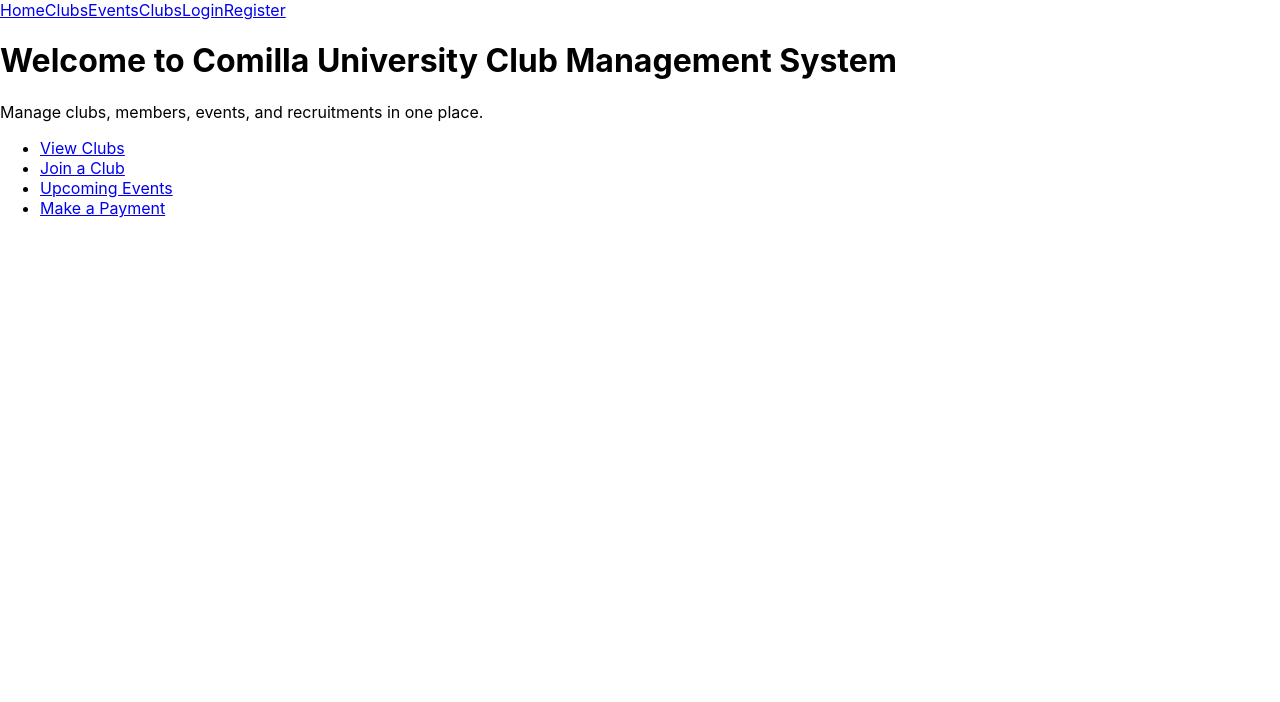
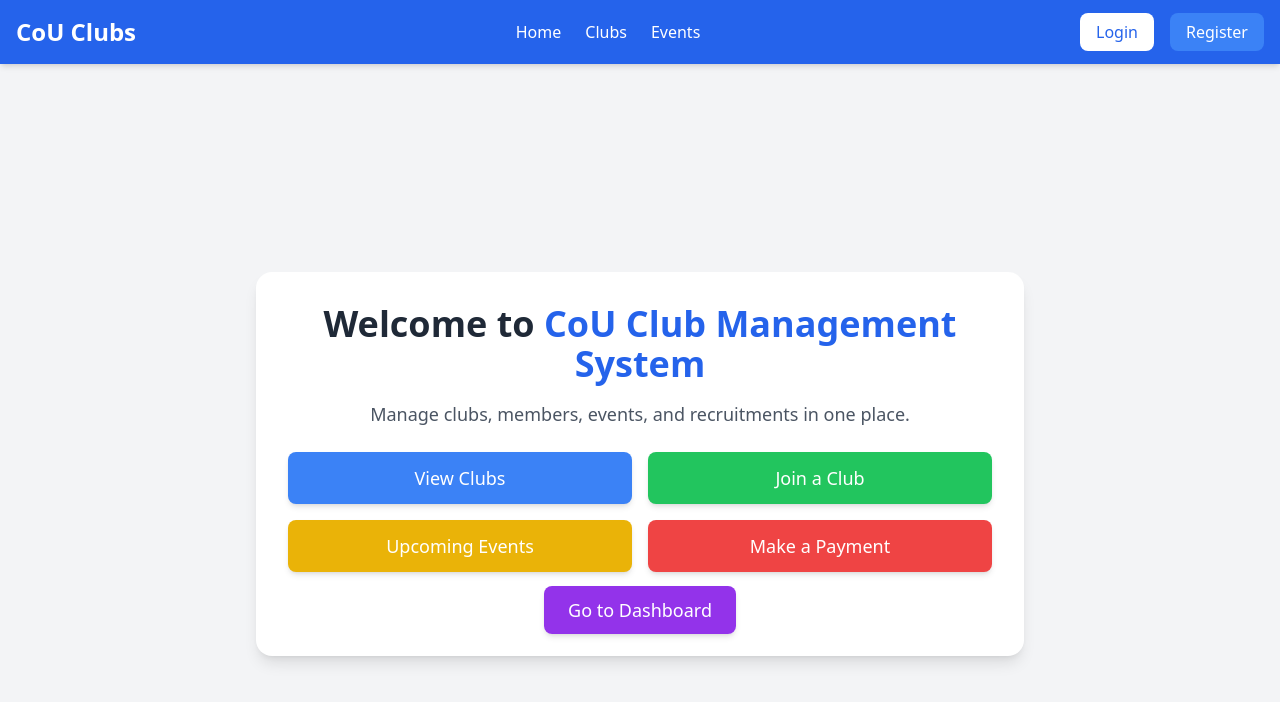
Before and after one commit to mehrab-shakib/CoUCMS, a React (Create React App) app in the folder frontend/: page / in a window 1280 px wide. Shown: the top 702 px of the page. Built offline with nearby package versions, Linux system fonts and the light colour scheme.

Commit message:
Applied basic tawilwind to all pages

```diff
--- a/frontend/package.json
+++ b/frontend/package.json
@@ -38,5 +38,8 @@
       "last 1 firefox version",
       "last 1 safari version"
     ]
+  },
+  "devDependencies": {
+    "tailwindcss": "^3.4.17"
   }
 }
--- a/frontend/src/components/Navbar.js
+++ b/frontend/src/components/Navbar.js
@@ -6,23 +6,46 @@
     const { user, logout } = useContext(AuthContext);
 
     return (
-        <nav>
-            <Link to="/">Home</Link>
-            <Link to="/clubs">Clubs</Link>
-            <Link to="/events">Events</Link>
-            <Link to="/clubs">Clubs</Link>
+        <nav className="bg-blue-600 text-white py-4 shadow-md">
+            <div className="container mx-auto flex justify-between items-center px-4">
+                {/* Logo */}
+                <Link to="/" className="text-2xl font-bold">
+                    CoU Clubs
+                </Link>
 
+                {/* Navigation Links */}
+                <div className="hidden md:flex space-x-6">
+                    <Link to="/" className="hover:text-gray-300 transition">Home</Link>
+                    <Link to="/clubs" className="hover:text-gray-300 transition">Clubs</Link>
+                    <Link to="/events" className="hover:text-gray-300 transition">Events</Link>
+                </div>
+
+                {/* Auth Links */}
+                <div className="space-x-4">
                     {user ? (
                         <>
-                    <Link to="/dashboard">Dashboard</Link>
-                    <button onClick={logout}>Logout</button>
+                            <Link to="/dashboard" className="px-4 py-2 bg-white text-blue-600 rounded-lg hover:bg-gray-100 transition">
+                                Dashboard
+                            </Link>
+                            <button
+                                onClick={logout}
+                                className="px-4 py-2 bg-red-500 hover:bg-red-600 rounded-lg transition"
+                            >
+                                Logout
+                            </button>
                         </>
                     ) : (
                         <>
-                    <Link to="/login">Login</Link>
-                    <Link to="/register">Register</Link>
+                            <Link to="/login" className="px-4 py-2 bg-white text-blue-600 rounded-lg hover:bg-gray-100 transition">
+                                Login
+                            </Link>
+                            <Link to="/register" className="px-4 py-2 bg-blue-500 hover:bg-blue-700 rounded-lg transition">
+                                Register
+                            </Link>
                         </>
                     )}
+                </div>
+            </div>
         </nav>
     );
 };
--- a/frontend/src/index.css
+++ b/frontend/src/index.css
@@ -1,13 +1,8 @@
+@tailwind base;
+@tailwind components;
+@tailwind utilities;
+
+/* Custom global styles */
 body {
-  margin: 0;
-  font-family: -apple-system, BlinkMacSystemFont, 'Segoe UI', 'Roboto', 'Oxygen',
-    'Ubuntu', 'Cantarell', 'Fira Sans', 'Droid Sans', 'Helvetica Neue',
-    sans-serif;
-  -webkit-font-smoothing: antialiased;
-  -moz-osx-font-smoothing: grayscale;
+    @apply bg-gray-100 text-gray-900 font-sans;
 }
-
-code {
-  font-family: source-code-pro, Menlo, Monaco, Consolas, 'Courier New',
-    monospace;
-}
--- a/frontend/src/pages/Events.js
+++ b/frontend/src/pages/Events.js
@@ -1,31 +1,20 @@
-import { useState, useEffect } from "react";
-import axios from "axios";
-
 const Events = () => {
-    const [events, setEvents] = useState([]);
-
-    useEffect(() => {
-        axios.get("http://localhost:5000/api/events")
-            .then(response => setEvents(response.data))
-            .catch(error => console.error("Error fetching events:", error));
-    }, []);
+    const events = [
+        { title: "Hackathon 2024", date: "March 15, 2024" },
+        { title: "Cultural Fest", date: "April 20, 2024" },
+    ];
 
     return (
-        <div>
-            <h2>Upcoming Events</h2>
-            {events.length > 0 ? (
-                <ul>
-                    {events.map(event => (
-                        <li key={event.id}>
-                            <h3>{event.name}</h3>
-                            <p>Date: {event.date}</p>
-                            <p>Venue: {event.venue}</p>
-                        </li>
-                    ))}
-                </ul>
-            ) : (
-                <p>No upcoming events.</p>
-            )}
+        <div className="min-h-screen flex flex-col items-center p-6">
+            <h2 className="text-3xl font-bold text-yellow-600 mb-6">Upcoming Events</h2>
+            <div className="w-full max-w-2xl">
+                {events.map((event, index) => (
+                    <div key={index} className="bg-white shadow-md rounded-lg p-4 mb-4">
+                        <h3 className="text-xl font-semibold text-gray-800">{event.title}</h3>
+                        <p className="text-gray-600">{event.date}</p>
+                    </div>
+                ))}
+            </div>
         </div>
     );
 };
--- a/frontend/src/pages/Home.js
+++ b/frontend/src/pages/Home.js
@@ -2,18 +2,36 @@
 
 const Home = () => {
     return (
-        <div>
-            <h1>Welcome to Comilla University Club Management System</h1>
-            <p>Manage clubs, members, events, and recruitments in one place.</p>
+        <div className="min-h-screen flex flex-col justify-center items-center p-6">
+            <div className="max-w-3xl bg-white shadow-lg rounded-2xl p-8 text-center">
+                <h1 className="text-4xl font-bold text-gray-800 mb-4">
+                    Welcome to <span className="text-blue-600">CoU Club Management System</span>
+                </h1>
+                <p className="text-lg text-gray-600 mb-6">
+                    Manage clubs, members, events, and recruitments in one place.
+                </p>
 
-            <nav>
-                <ul>
-                    <li><Link to="/clubs">View Clubs</Link></li>
-                    <li><Link to="/recruitment">Join a Club</Link></li>
-                    <li><Link to="/events">Upcoming Events</Link></li>
-                    <li><Link to="/payments">Make a Payment</Link></li>
-                </ul>
-            </nav>
+                <nav className="grid grid-cols-2 gap-4">
+                    <Link to="/clubs" className="bg-blue-500 hover:bg-blue-600 text-white py-3 px-6 rounded-lg text-lg shadow-md transition">
+                        View Clubs
+                    </Link>
+                    <Link to="/recruitment" className="bg-green-500 hover:bg-green-600 text-white py-3 px-6 rounded-lg text-lg shadow-md transition">
+                        Join a Club
+                    </Link>
+                    <Link to="/events" className="bg-yellow-500 hover:bg-yellow-600 text-white py-3 px-6 rounded-lg text-lg shadow-md transition">
+                        Upcoming Events
+                    </Link>
+                    <Link to="/payments" className="bg-red-500 hover:bg-red-600 text-white py-3 px-6 rounded-lg text-lg shadow-md transition">
+                        Make a Payment
+                    </Link>
+                </nav>
+
+                <div className="mt-6">
+                    <Link to="/dashboard" className="bg-purple-600 hover:bg-purple-700 text-white py-3 px-6 rounded-lg text-lg shadow-md transition">
+                        Go to Dashboard
+                    </Link>
+                </div>
+            </div>
         </div>
     );
 };
--- a/frontend/src/pages/Payments.js
+++ b/frontend/src/pages/Payments.js
@@ -1,25 +1,12 @@
-import { useState } from "react";
-import axios from "axios";
-
 const Payments = () => {
-    const [amount, setAmount] = useState("");
-    const [message, setMessage] = useState("");
-
-    const handlePayment = (e) => {
-        e.preventDefault();
-        axios.post("http://localhost:5000/api/payments", { amount })
-            .then(response => setMessage("Payment successful!"))
-            .catch(error => setMessage("Payment failed."));
-    };
-
     return (
-        <div>
-            <h2>Make a Payment</h2>
-            <form onSubmit={handlePayment}>
-                <input type="number" placeholder="Enter amount" value={amount} onChange={(e) => setAmount(e.target.value)} required />
-                <button type="submit">Pay Now</button>
-            </form>
-            {message && <p>{message}</p>}
+        <div className="min-h-screen flex flex-col justify-center items-center p-6">
+            <div className="bg-white shadow-lg rounded-lg p-8 w-96">
+                <h2 className="text-3xl font-bold text-red-600 mb-6">Online Payment</h2>
+                <button className="w-full bg-red-500 hover:bg-red-600 text-white py-3 rounded-lg text-lg transition">
+                    Pay Now
+                </button>
+            </div>
         </div>
     );
 };
--- a/frontend/src/pages/Recruitment.js
+++ b/frontend/src/pages/Recruitment.js
@@ -1,39 +1,38 @@
-import { useState, useEffect } from "react";
-import axios from "axios";
+import { useState } from "react";
 
 const Recruitment = () => {
-    const [clubs, setClubs] = useState([]);
-    const [clubId, setClubId] = useState("");
-    const [reason, setReason] = useState("");
-    const [message, setMessage] = useState("");
+    const [name, setName] = useState("");
+    const [email, setEmail] = useState("");
 
-    useEffect(() => {
-        axios.get("http://localhost:5000/api/clubs")
-            .then(response => setClubs(response.data))
-            .catch(error => console.error("Error fetching clubs:", error));
-    }, []);
-
-    const handleApply = (e) => {
+    const handleSubmit = (e) => {
         e.preventDefault();
-        axios.post("http://localhost:5000/api/recruitment/apply", { club_id: clubId, reason })
-            .then(response => setMessage(response.data.message))
-            .catch(error => setMessage("Failed to apply"));
+        alert("Application Submitted!");
     };
 
     return (
-        <div>
-            <h2>Apply for Club Membership</h2>
-            <form onSubmit={handleApply}>
-                <select value={clubId} onChange={(e) => setClubId(e.target.value)} required>
-                    <option value="">Select a Club</option>
-                    {clubs.map(club => (
-                        <option key={club.id} value={club.id}>{club.name}</option>
-                    ))}
-                </select>
-                <textarea placeholder="Why do you want to join?" value={reason} onChange={(e) => setReason(e.target.value)} required />
-                <button type="submit">Apply</button>
-            </form>
-            {message && <p>{message}</p>}
+        <div className="min-h-screen flex flex-col justify-center items-center p-6">
+            <div className="bg-white shadow-lg rounded-lg p-8 w-96">
+                <h2 className="text-3xl font-bold text-green-600 mb-6">Join a Club</h2>
+                <form onSubmit={handleSubmit} className="space-y-4">
+                    <input
+                        type="text"
+                        placeholder="Full Name"
+                        className="w-full border rounded-lg px-4 py-2"
+                        value={name}
+                        onChange={(e) => setName(e.target.value)}
+                    />
+                    <input
+                        type="email"
+                        placeholder="Email"
+                        className="w-full border rounded-lg px-4 py-2"
+                        value={email}
+                        onChange={(e) => setEmail(e.target.value)}
+                    />
+                    <button type="submit" className="w-full bg-green-500 hover:bg-green-600 text-white py-2 rounded-lg transition">
+                        Apply Now
+                    </button>
+                </form>
+            </div>
         </div>
     );
 };
--- a/frontend/src/pages/Register.js
+++ b/frontend/src/pages/Register.js
@@ -1,10 +1,12 @@
 import { useState } from "react";
 import axios from "axios";
+import { useNavigate } from "react-router-dom";
 
 const Register = () => {
     const [name, setName] = useState("");
     const [email, setEmail] = useState("");
     const [password, setPassword] = useState("");
+    const navigate = useNavigate();
 
     const handleSubmit = async (e) => {
         e.preventDefault();
@@ -17,14 +19,63 @@
     };
 
     return (
-        <div>
-            <h2>Register</h2>
-            <form onSubmit={handleSubmit}>
-                <input type="text" placeholder="Name" value={name} onChange={(e) => setName(e.target.value)} required />
-                <input type="email" placeholder="Email" value={email} onChange={(e) => setEmail(e.target.value)} required />
-                <input type="password" placeholder="Password" value={password} onChange={(e) => setPassword(e.target.value)} required />
-                <button type="submit">Register</button>
-            </form>
+        <div className="min-h-screen flex items-center justify-center bg-gray-100 p-4">
+            <div className="w-full max-w-md bg-white shadow-lg rounded-2xl p-8">
+                <h2 className="text-3xl font-bold text-center text-green-600">Create an Account</h2>
+                <p className="text-gray-500 text-center mb-6">Join us today!</p>
+
+                <form onSubmit={handleSubmit} className="space-y-4">
+                    <div>
+                        <label className="block text-gray-600 font-medium">Full Name</label>
+                        <input
+                            type="text"
+                            placeholder="Enter your full name"
+                            className="w-full border border-gray-300 rounded-lg px-4 py-2 mt-1 focus:ring-2 focus:ring-green-400 outline-none"
+                            value={name}
+                            onChange={(e) => setName(e.target.value)}
+                            required
+                        />
+                    </div>
+
+                    <div>
+                        <label className="block text-gray-600 font-medium">Email</label>
+                        <input
+                            type="email"
+                            placeholder="Enter your email"
+                            className="w-full border border-gray-300 rounded-lg px-4 py-2 mt-1 focus:ring-2 focus:ring-green-400 outline-none"
+                            value={email}
+                            onChange={(e) => setEmail(e.target.value)}
+                            required
+                        />
+                    </div>
+
+                    <div>
+                        <label className="block text-gray-600 font-medium">Password</label>
+                        <input
+                            type="password"
+                            placeholder="Create a password"
+                            className="w-full border border-gray-300 rounded-lg px-4 py-2 mt-1 focus:ring-2 focus:ring-green-400 outline-none"
+                            value={password}
+                            onChange={(e) => setPassword(e.target.value)}
+                            required
+                        />
+                    </div>
+
+                    <button
+                        type="submit"
+                        className="w-full bg-green-500 hover:bg-green-600 text-white font-bold py-3 rounded-lg transition"
+                    >
+                        Sign Up
+                    </button>
+                </form>
+
+                <p className="text-gray-600 text-center mt-4">
+                    Already have an account?{" "}
+                    <a href="/login" className="text-green-500 hover:underline">
+                        Login
+                    </a>
+                </p>
+            </div>
         </div>
     );
 };
--- /dev/null
+++ b/frontend/tailwind.config.js
@@ -0,0 +1,10 @@
+/** @type {import('tailwindcss').Config} */
+module.exports = {
+  content: [
+    "./src/**/*.{js,jsx,ts,tsx}",
+  ],
+  theme: {
+    extend: {},
+  },
+  plugins: [],
+}
```
Also changed, not shown: frontend/src/pages/Clubs.js (+19 -25 lines), frontend/src/pages/Login.js (+48 -7 lines), 1 other file (tests, documents, lock files or other folders). Lines whose indentation alone changed are shown as unchanged.
